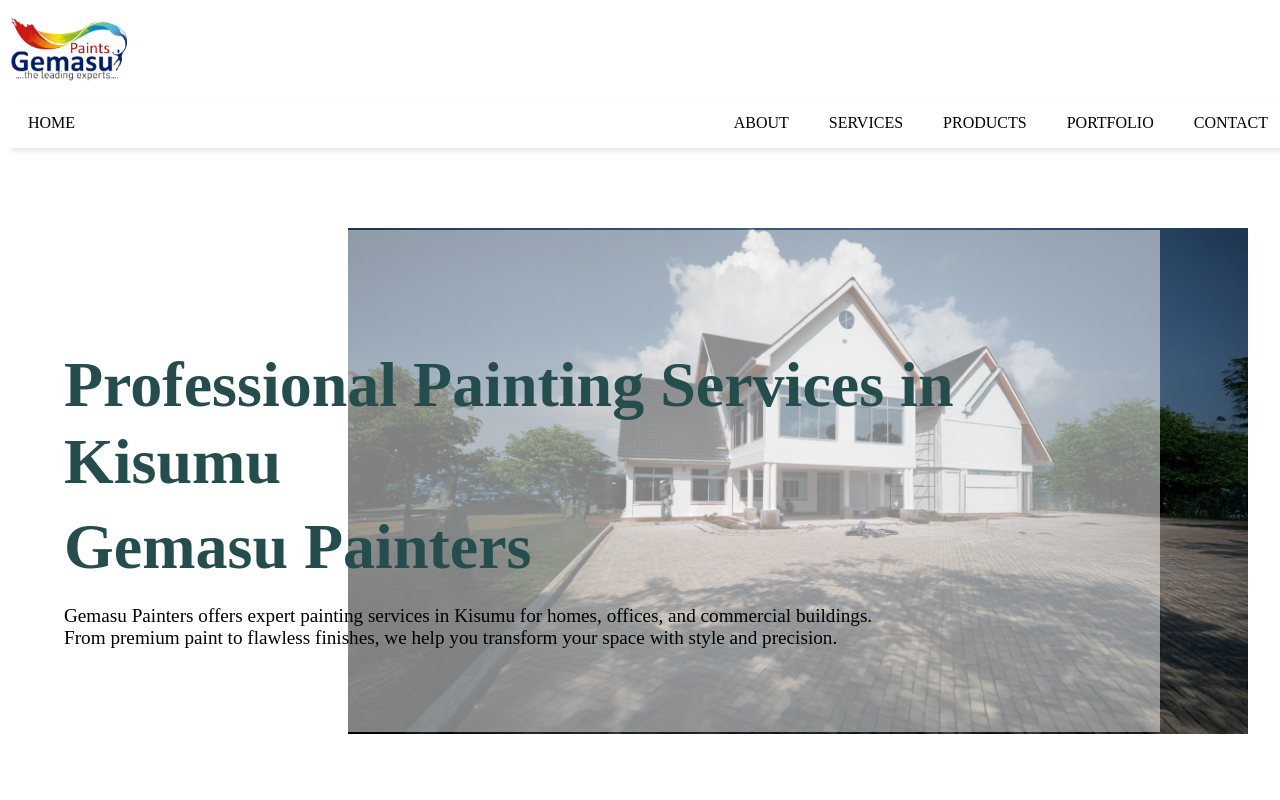
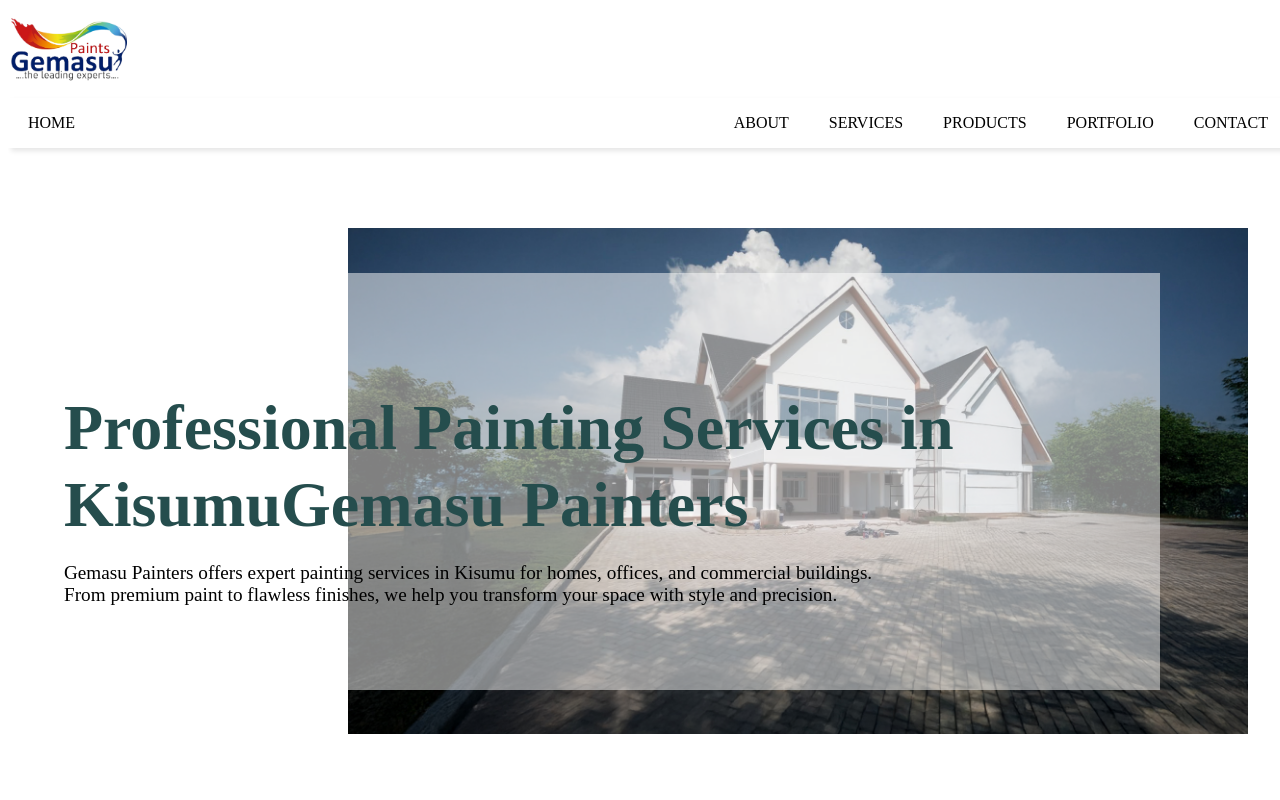
Before and after one commit to LorraObare/paint-enterprise, a React (Vite) app in the folder vite-paint/: page / in a window 1280 px wide. Shown: the top 800 px of the page. Built offline with nearby package versions, Linux system fonts and the light colour scheme; the HTML template or start-up script is replaced by a standard one.

Commit message:
home changes

```diff
--- a/vite-paint/src/Home.jsx
+++ b/vite-paint/src/Home.jsx
@@ -3,47 +3,27 @@
 import "./styles/Home.css";
 
 function Home() {
-  useEffect(() => {
-    const observer = new IntersectionObserver(
-      (entries) => {
-        entries.forEach(entry => {
-          if (entry.isIntersecting) {
-            entry.target.classList.add("visible");
-          }
+  useEffect(() => {const observer = new IntersectionObserver(
+    (entries) => {   entries.forEach(entry => {
+    if (entry.isIntersecting) {entry.target.classList.add("visible");}
   });
+  },{ threshold: 0.6 } );const elements = document.querySelectorAll(".animate-on-scroll");
+  elements.forEach(el => observer.observe(el));
+  return () => {elements.forEach(el => observer.unobserve(el));};
 },
-      { threshold: 0.6 }
-    );
+[]);
+  return (
 
-    const elements = document.querySelectorAll(".animate-on-scroll");
-    elements.forEach(el => observer.observe(el));
-
-    return () => {
-      elements.forEach(el => observer.unobserve(el));
-    };
-  }, []);
-
-  return (
   <header className="section__container header__container" id="home">
    <div className="header__image">
     <img src={Hero} alt="hero" />
     </div>
     <div className="header__content">
       <div>
-          <h1 className="hero-title animate-on-scroll">
-            <span className="main-title">Professional Painting Services in Kisumu</span>
-            <span className="brand-name">Gemasu Painters</span>
-          </h1>
-          <p className="hero-description">
-            Gemasu Painters offers expert painting services in Kisumu for homes,
-            offices, and commercial buildings. <br />
-            From premium paint to flawless finishes, we help you transform your
-            space with style and precision.
-          </p>
+        <h1 className="hero__title animate-on-scroll">Professional Painting Services in Kisumu<span className="brand-name">Gemasu Painters</span></h1>
+        <p className="hero__description">Gemasu Painters offers expert painting services in Kisumu for homes, offices, and commercial buildings. <br />   From premium paint to flawless finishes, we help you transform your   space with style and precision. </p>
         </div>
         </div>
         </header>
         );
-}
-
-export default Home;
+}  export default Home;
--- a/vite-paint/src/Styles/Home.css
+++ b/vite-paint/src/Styles/Home.css
@@ -102,17 +102,10 @@
   animation: slideFadeIn 1s ease-out forwards;
 }
 
-/* Title styling */
-.main-title {
-  display: block;
-}
-
 /* Brand name span */
 .brand-name {
-  display: block;
   white-space: nowrap;
   color: #254d4d;
-  margin-top: 0.5rem;
 }
 
 /* ========== MOBILE STYLING ========== */
@@ -138,16 +131,10 @@
     margin-bottom: 0.5rem;
   }
 
-  .main-title {
-    filter: blur(1.5px);
-    color: rgba(37, 77, 77, 0.7);
-  }
-
   .brand-name {
-    filter: none;
+    display: block;
     margin-top: 0.25rem;
     font-size: 1.6rem;
-    color: #254d4d;
   }
 
   .header__content p {
```
Lines whose indentation alone changed are shown as unchanged.
